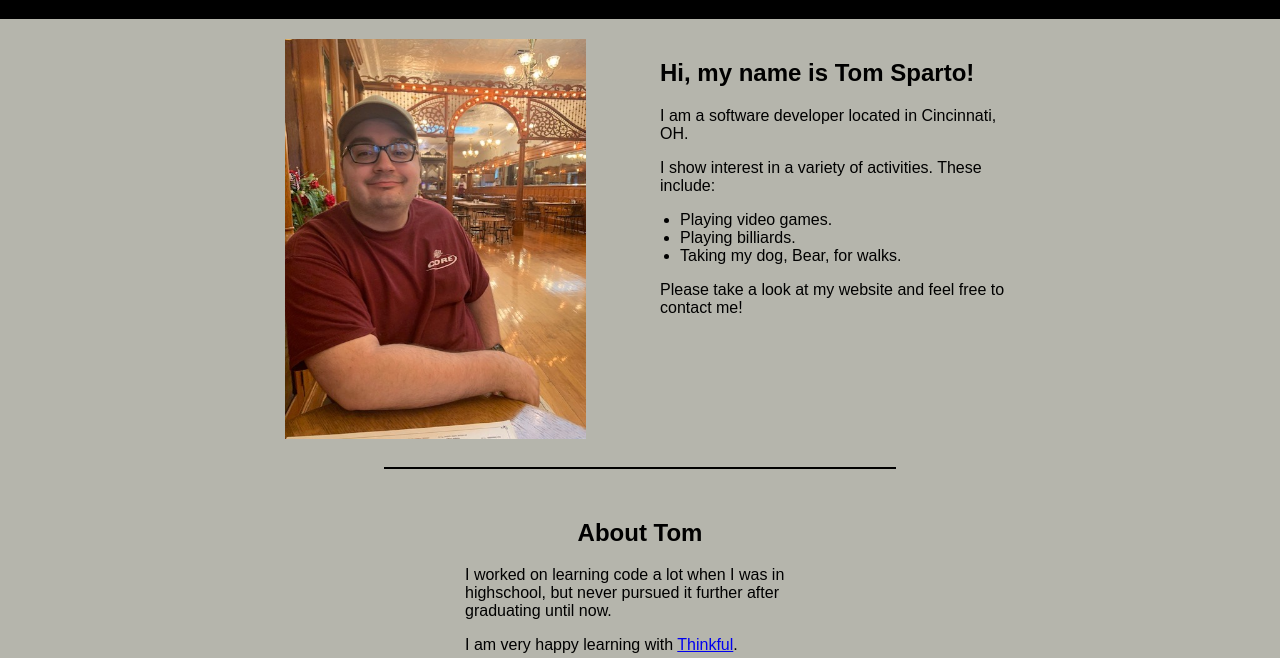
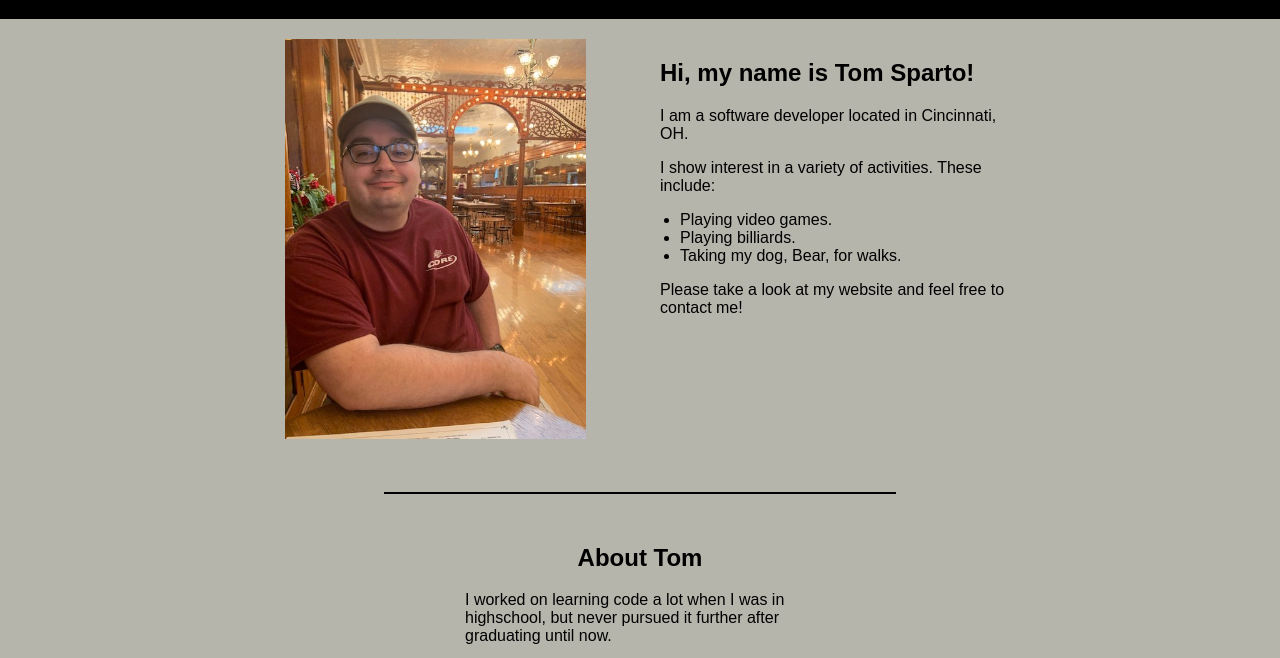
Before and after one commit to TomSparto/portfolio-website, a plain HTML site: page index.html in a window 1280 px wide. Shown: the part 242-900 px from the top of the page. Drawn offline with Linux system fonts and the light colour scheme.

Commit message:
Update style.css
increased space between the first hr and floating image, added psuedo-classes

```diff
--- a/style.css
+++ b/style.css
@@ -46,7 +46,7 @@ h1 { /*font styling for h1*/
 }
 
 .below-float { /*spacing between hr*/
-	margin-top: 150px;
+	margin-top: 175px;
 }
 
 hr { /*styling the hr*/
@@ -67,3 +67,16 @@ hr { /*styling the hr*/
 .center { /*class used to align text to center*/
 	text-align: center;
 }
+
+a:link {
+	color: #adad95;
+}
+a:visited {
+	color: #38382f;
+}
+a:hover {
+	color: #fbffcf;
+}
+a:active {
+	color: #85876c;
+}
```
